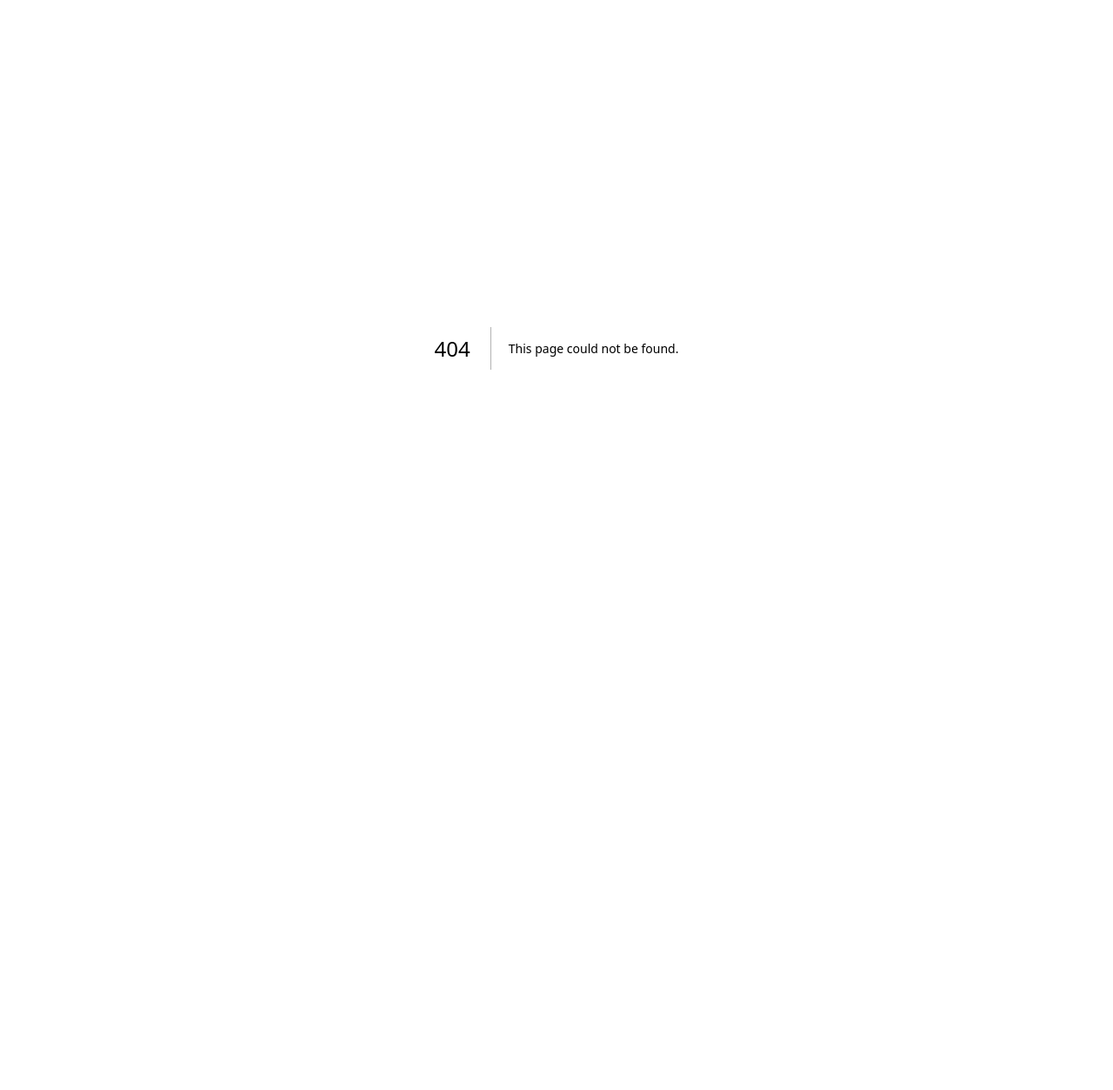
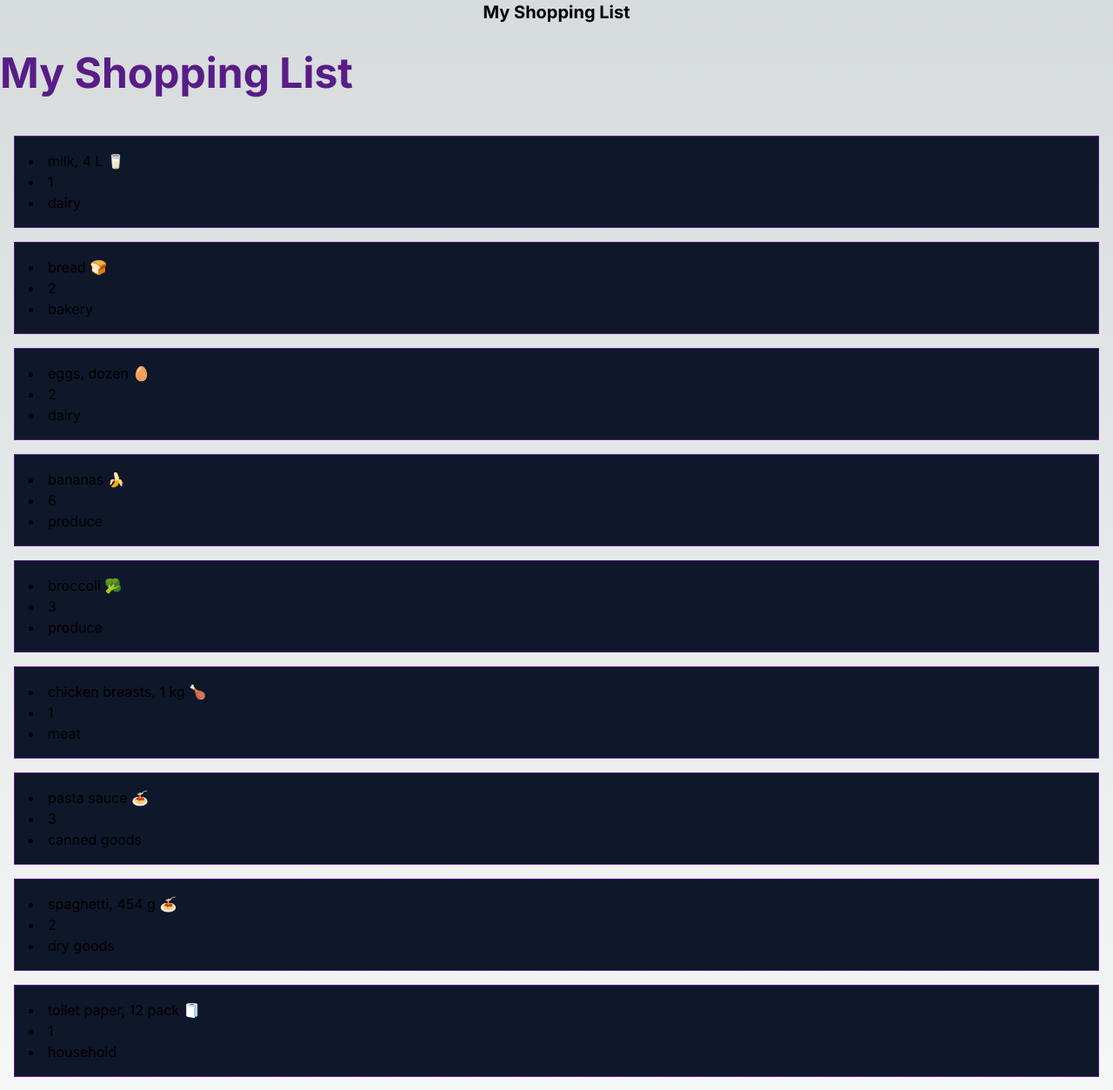
Before and after one commit to Rapanda0/cprg306-assignments, a Next.js app: page /week3 in a window 1280 px wide. Before the commit this address had no page. Shown: the top 1253 px of the page at 87% size. Before the commit the page ends 800 px from the top, so only its background shows below. Built offline with nearby package versions, Linux system fonts and the light colour scheme.

Commit message:
week3 assignment

```diff
--- a/app/page.js
+++ b/app/page.js
@@ -8,6 +8,7 @@
       <h1 className='font-bold text-xl text-center'>CPRG 306: Web Development 2 - Assignments</h1>
       <StudentInfo />
       <Link href='/week2'>Week 2</Link>
+      <Link href='/week3'>Week 3</Link>
     </main>
   )
 }
--- /dev/null
+++ b/app/week3/heading.js
@@ -0,0 +1,7 @@
+export default function Heading () {
+    return (
+       <div>
+        <h1 className="text-5xl font-bold text-left py-8 text-purple-900">My Shopping List</h1>
+       </div>
+    )
+}
--- /dev/null
+++ b/app/week3/item-list.js
@@ -0,0 +1,142 @@
+import Heading from "./heading.js";
+import Item from "./item.js";
+
+export default function ItemList() {
+    const item1 = {
+        name: "milk, 4 L 🥛",
+        quantity: 1,
+        category: "dairy",
+    };
+
+    const item2 = {
+        name: "bread 🍞",
+        quantity: 2,
+        category: "bakery",
+    };
+
+    const item3 = {
+        name: "eggs, dozen 🥚",
+        quantity: 2,
+        category: "dairy",
+    };
+
+    const item4 = {
+        name: "bananas 🍌",
+        quantity: 6,
+        category: "produce",
+    };
+
+    const item5 = {
+        name: "broccoli 🥦",
+        quantity: 3,
+        category: "produce",
+    };
+
+    const item6 = {
+        name: "chicken breasts, 1 kg 🍗",
+        quantity: 1,
+        category: "meat",
+    };
+
+    const item7 = {
+        name: "pasta sauce 🍝",
+        quantity: 3,
+        category: "canned goods",
+    };
+
+    const item8 = {
+        name: "spaghetti, 454 g 🍝",
+        quantity: 2,
+        category: "dry goods",
+    };
+
+    const item9 = {
+        name: "toilet paper, 12 pack 🧻",
+        quantity: 1,
+        category: "household",
+    };
+
+    const item10 = {
+        name: "paper towels, 6 pack",
+        quantity: 1,
+        category: "household",
+    };
+
+    const item11 = {
+        name: "dish soap 🍽️",
+        quantity: 1,
+        category: "household",
+    };
+
+    const item12 = {
+        name: "hand soap 🧼",
+        quantity: 4,
+        category: "household",
+    };
+
+    return (
+        <main>
+        <Heading/>
+        <Item
+        name={item1.name}
+        quantity={item1.quantity}
+        category={item1.category}
+        />
+        <Item
+        name={item2.name}
+        quantity={item2.quantity}
+        category={item2.category}
+        />
+        <Item
+        name={item3.name}
+        quantity={item3.quantity}
+        category={item3.category}
+        />
+        <Item
+        name={item4.name}
+        quantity={item4.quantity}
+        category={item4.category}
+        />
+        <Item
+        name={item5.name}
+        quantity={item5.quantity}
+        category={item5.category}
+        />
+        <Item
+        name={item6.name}
+        quantity={item6.quantity}
+        category={item6.category}
+        />
+        <Item
+        name={item7.name}
+        quantity={item7.quantity}
+        category={item7.category}
+        />
+        <Item
+        name={item8.name}
+        quantity={item8.quantity}
+        category={item8.category}
+        />
+        <Item
+        name={item9.name}
+        quantity={item9.quantity}
+        category={item9.category}
+        />
+        <Item
+        name={item10.name}
+        quantity={item10.quantity}
+        category={item10.category}
+        />
+        <Item
+        name={item11.name}
+        quantity={item11.quantity}
+        category={item11.category}
+        />
+        <Item
+        name={item12.name}
+        quantity={item12.quantity}
+        category={item12.category}
+        />
+        </main>
+    )
+}
--- /dev/null
+++ b/app/week3/item.js
@@ -0,0 +1,9 @@
+export default function Item ({name, quantity, category }) {
+    return (
+        <div className='p-4 m-4 bg-slate-900 border border-purple-900'>
+            <li>{name}</li>
+            <li>{quantity}</li>
+            <li>{category}</li>
+        </div>
+    )
+}
--- /dev/null
+++ b/app/week3/page.js
@@ -0,0 +1,11 @@
+import Item from "./item";
+import ItemList from "./item-list";
+
+export default function Week3() {
+    return (
+    <main>
+        <h1 className='text-center text-xl font-bold '>My Shopping List</h1>
+        <ItemList/>
+    </main>
+    );
+}
```
